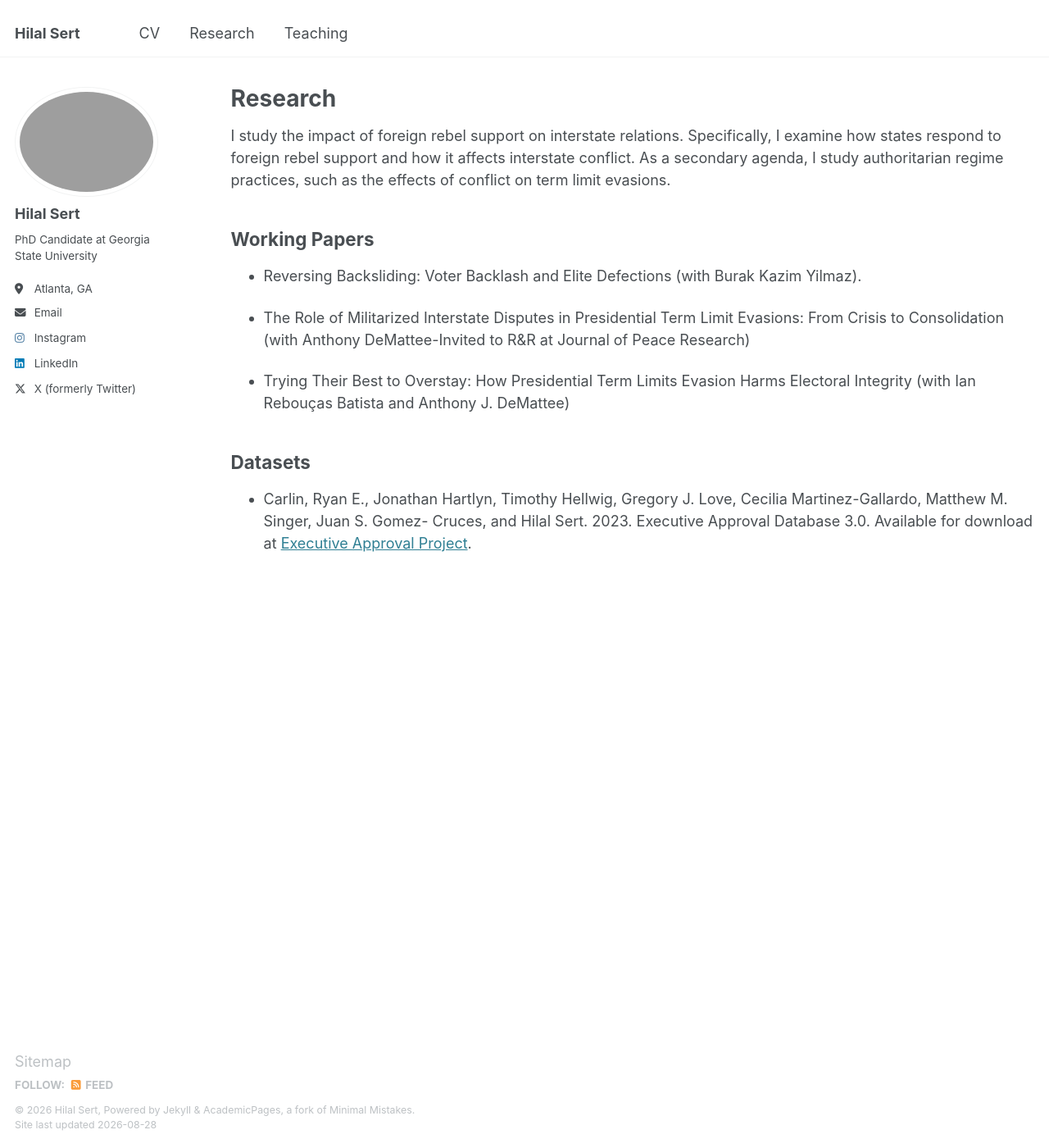
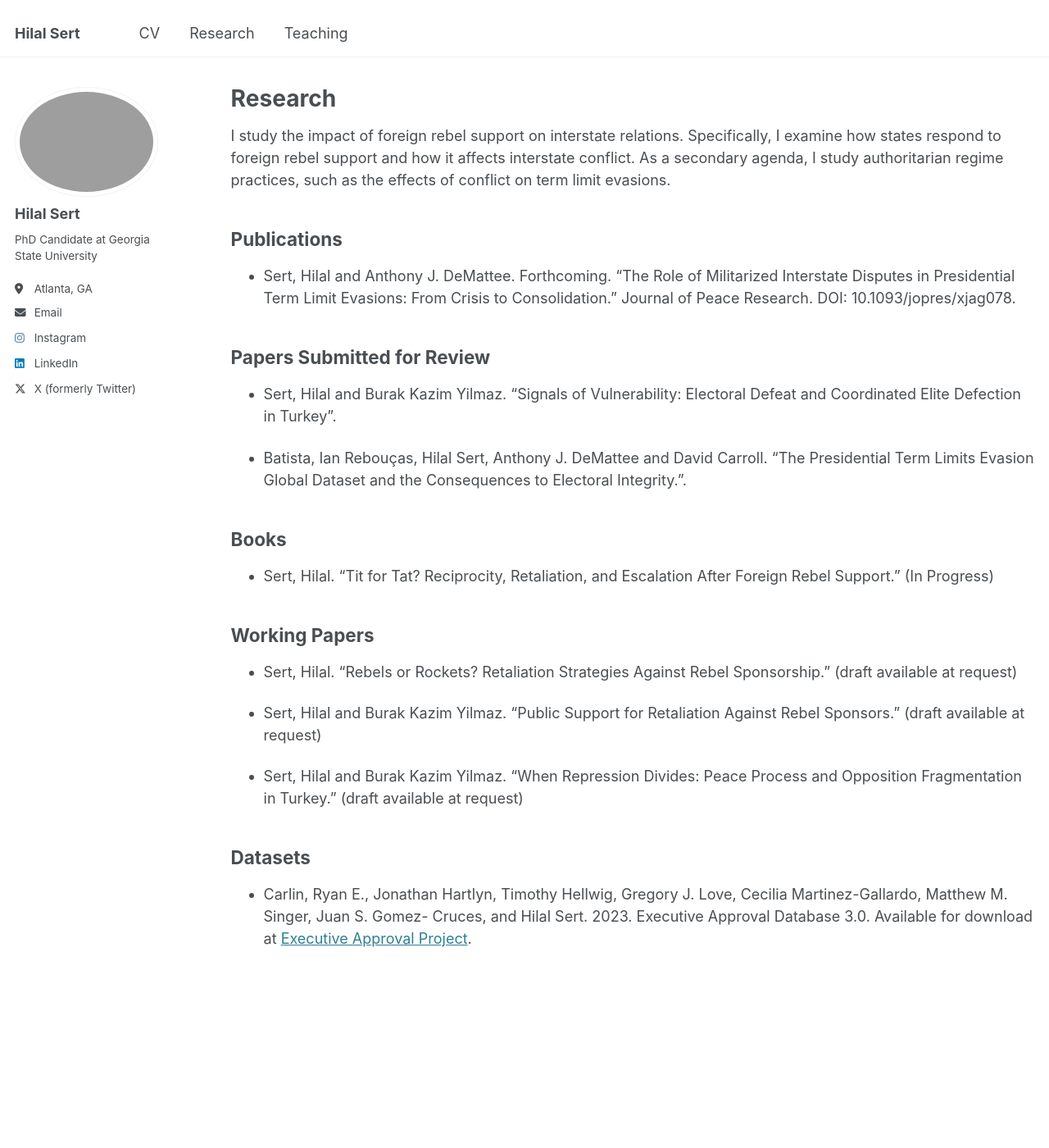
Before and after one commit to serthilal/serthilal.github.io, a Jekyll site: the page built from _pages/research.md, in a window 1280 px wide and 1400 px high. Shown: the whole window at 82% size. Built offline with Jekyll 4.4.1, drawn with Linux system fonts in a browser that asks for light colours.

Commit message:
Update research.md

```diff
--- a/_pages/research.md
+++ b/_pages/research.md
@@ -8,17 +8,30 @@ author_profile: true
 
 I study the impact of foreign rebel support on interstate relations. Specifically, I examine how states respond to foreign rebel support and how it affects interstate conflict. As a secondary agenda, I study authoritarian regime practices, such as the effects of conflict on term limit evasions.
 
+## Publications
+
+- Sert, Hilal and Anthony J. DeMattee. Forthcoming. “The Role of Militarized Interstate Disputes in Presidential Term Limit Evasions: From Crisis to Consolidation.” Journal of Peace Research. DOI: 10.1093/jopres/xjag078.
+
+## Papers Submitted for Review
+
+- Sert, Hilal and Burak Kazim Yilmaz. “Signals of Vulnerability: Electoral Defeat and Coordinated Elite Defection in Turkey”.
+
+- Batista, Ian Rebouças, Hilal Sert, Anthony J. DeMattee and David Carroll. “The Presidential Term Limits Evasion Global Dataset and the Consequences to Electoral Integrity.”.
+
+## Books
+
+- Sert, Hilal. “Tit for Tat? Reciprocity, Retaliation, and Escalation After Foreign Rebel Support.” (In Progress)
 
 ## Working Papers
 
-- Reversing Backsliding: Voter Backlash and Elite Defections (with Burak Kazim Yilmaz).
+- Sert, Hilal. “Rebels or Rockets? Retaliation Strategies Against Rebel Sponsorship.” (draft available at request)
 
-- The Role of Militarized Interstate Disputes in Presidential Term Limit Evasions: From Crisis to Consolidation (with Anthony DeMattee-Invited to R&R at Journal of Peace Research)
+- Sert, Hilal and Burak Kazim Yilmaz. “Public Support for Retaliation Against Rebel Sponsors.” (draft available at
+request)
 
-- Trying Their Best to Overstay: How Presidential Term Limits Evasion Harms Electoral Integrity (with Ian Rebouças Batista and Anthony J. DeMattee)
-
+- Sert, Hilal and Burak Kazim Yilmaz. “When Repression Divides: Peace Process and Opposition Fragmentation
+in Turkey.” (draft available at request)
 
 ## Datasets
 
-
 - Carlin, Ryan E., Jonathan Hartlyn, Timothy Hellwig, Gregory J. Love, Cecilia Martinez-Gallardo, Matthew M. Singer, Juan S. Gomez- Cruces, and Hilal Sert. 2023. Executive Approval Database 3.0. Available for download at [Executive Approval Project](https://executiveapproval.org/download/).
```
